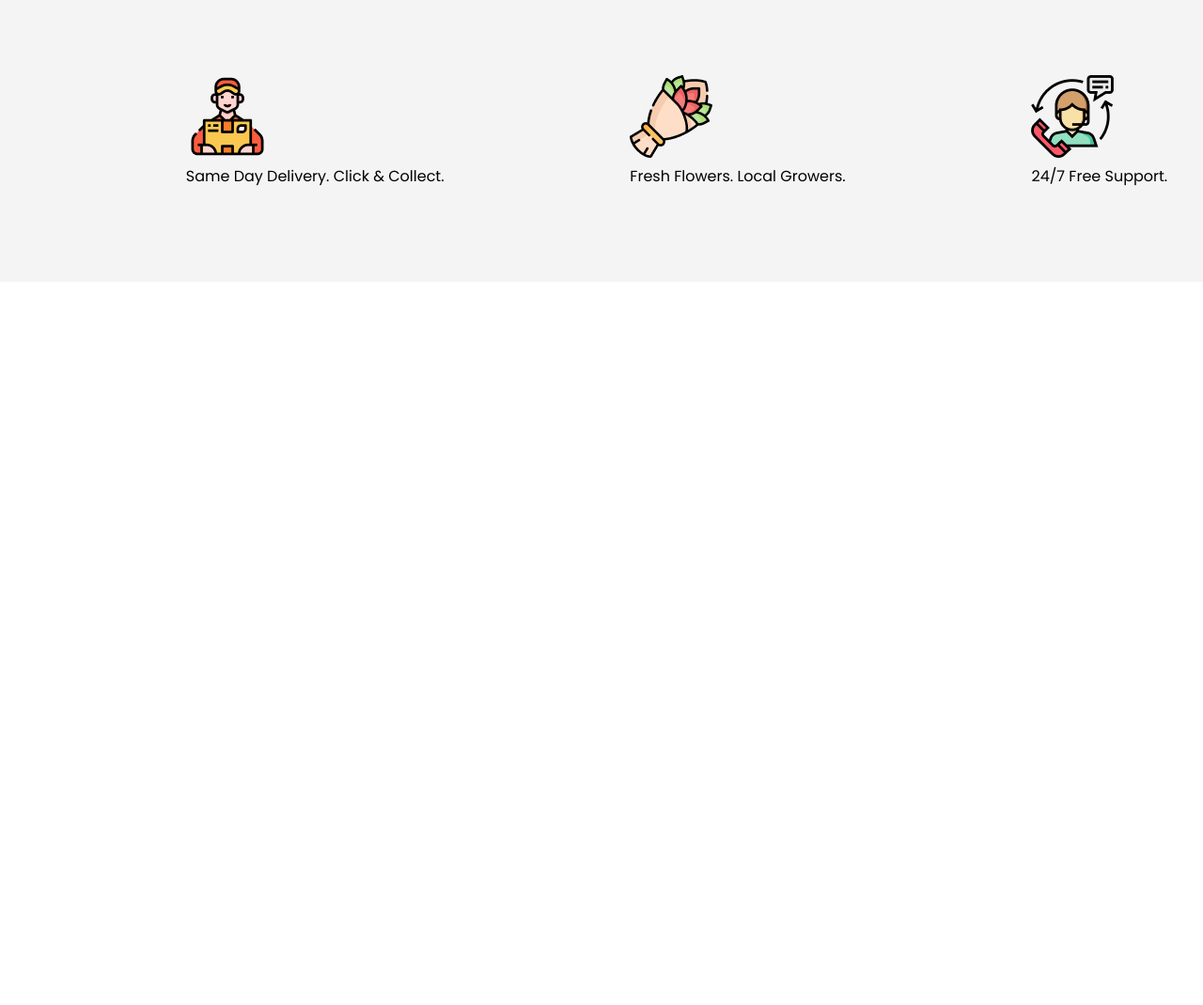
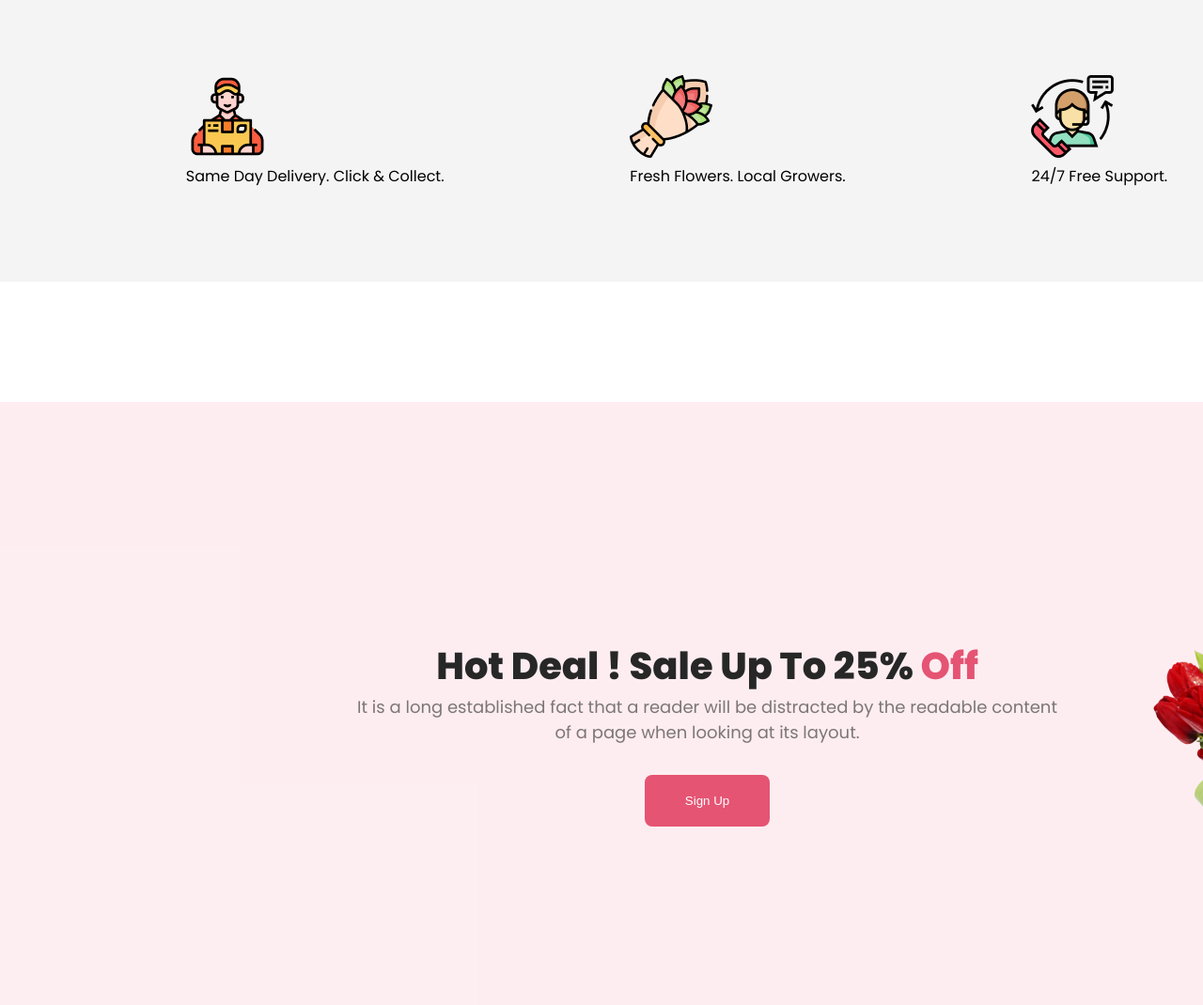
Before and after one commit to webdiv-rakib/flower-shop, a plain HTML site: page index.html in a window 1280 px wide. Shown: the part 1960-3030 px from the top of the page at 94% size. Before the commit the page ends 2260 px from the top, so only its background shows below. Drawn offline with Linux system fonts and the light colour scheme.

Commit message:
Sign Up section complete

```diff
--- a/index.html
+++ b/index.html
@@ -71,6 +71,18 @@
                 </div>
             </div>
         </section>
+        <!-- Hot Deal section starts here -->
+        <section class="hot-deal">
+            <div class="hot-deal-section-1">
+                <h1 class="hot-deal-title">Hot Deal ! Sale Up To 25% <span class="off">Off</span></h1>
+                <p class="hot-deal-description">It is a long established fact that a reader will be distracted by the
+                    readable content <br> of a page when looking at its layout.</p>
+                <button class="btn">Sign Up</button>
+            </div>
+            <div class="hot-deal-section-2">
+                <img src="./assets/image/pngwing 8.png" alt="">
+            </div>
+        </section>
     </main>
     <footer>
 
--- a/style/style.css
+++ b/style/style.css
@@ -131,4 +131,39 @@ main {
     align-items: center;
     justify-content: space-evenly;
     background-color: #2727270D;
+    margin-bottom: 128px;
 }
+
+/* Hot Deal section style */
+
+.hot-deal {
+    background-color: #E554731A;
+    width: 1920px;
+    height: 850px;
+    font-family: "Poppins", sans-serif;
+    /* border: 2px solid red; */
+    display: flex;
+    gap: 97px;
+    justify-content: center;
+    align-items: center;
+}
+
+.hot-deal-section-1 {
+    text-align: center;
+}
+
+.hot-deal-title {
+    color: #272727;
+    font-size: 40px;
+    font-weight: 800;
+}
+
+.off {
+    color: #E55473;
+}
+
+.hot-deal-description {
+    color: #27272799;
+    font-size: 18px;
+    font-weight: 400;
+}
```
